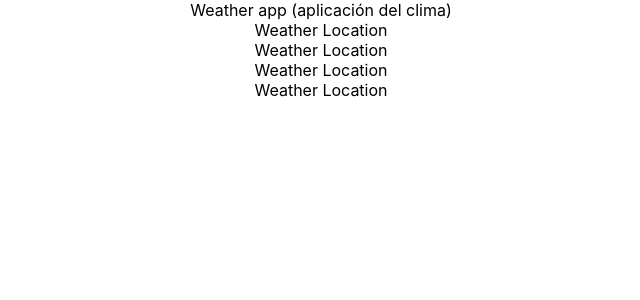
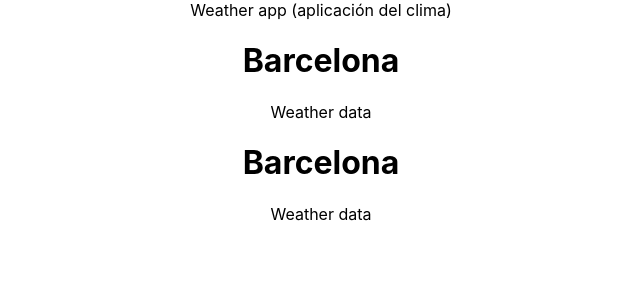
Before and after one commit to aferrerdev/reactjs-bootcamp, a React (Create React App) app in the folder weather-app/: page / in a window 1280 px wide. Shown: the top 300 px of the page, without its empty margins (319-959 px from the left). Built offline with nearby package versions, Linux system fonts and the light colour scheme.

Commit message:
Created Location and WeatherData components and imported into WeatherLocation component

```diff
--- a/weather-app/src/App.js
+++ b/weather-app/src/App.js
@@ -6,10 +6,8 @@
   return (
     <div className="App">
      Weather app (aplicación del clima)
-     <WeatherLocation></WeatherLocation>
-     <WeatherLocation></WeatherLocation>
-     <WeatherLocation></WeatherLocation>
-     <WeatherLocation></WeatherLocation>
+     <WeatherLocation />
+     <WeatherLocation />
     </div>
   );
 }
--- /dev/null
+++ b/weather-app/src/components/Location.js
@@ -0,0 +1,7 @@
+import React from 'react';
+
+const Location = () => (
+    <div><h1>Barcelona</h1></div>
+);
+
+export default Location;
--- /dev/null
+++ b/weather-app/src/components/WeatherData.js
@@ -0,0 +1,7 @@
+import React from 'react';
+
+const WeatherData = () => (
+    <div>Weather data</div>
+);
+
+export default WeatherData;
--- a/weather-app/src/components/WeatherLocation.js
+++ b/weather-app/src/components/WeatherLocation.js
@@ -1,4 +1,6 @@
 import React from 'react';
+import Location from './Location';
+import WeatherData from './WeatherData';
 
 /**
  * First functional component
@@ -6,7 +8,8 @@
  */
 const WeatherLocation = (props) => (
     <div>
-        Weather Location
+        <Location />
+        <WeatherData />
     </div>
 );
 
```
